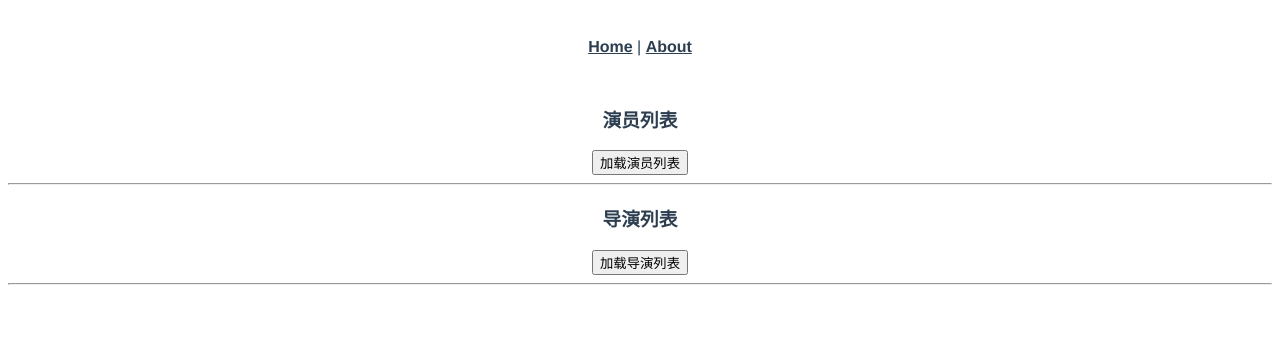
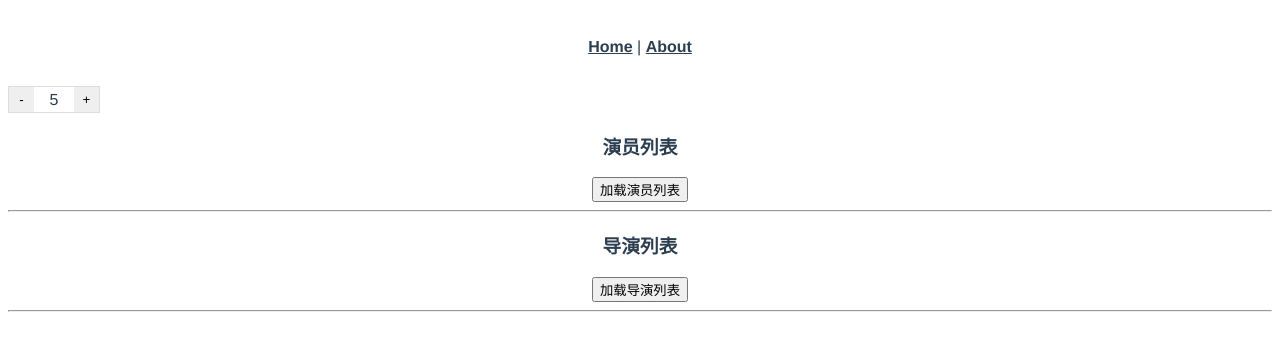
Before and after one commit to MrChen8496/code2302, a Vue app in the folder day02/demo/vue-project/: page /actors in a window 1280 px wide. Shown: the top 350 px of the page. Built offline with nearby package versions, Linux system fonts and the light colour scheme.

Commit message:
2023年5月31日17:31:10  - 实现基础的计数器组件

```diff
--- /dev/null
+++ b/day02/demo/vue-project/src/components/Counter.vue
@@ -0,0 +1,35 @@
+<template>
+  <div class="counter">
+    <!-- src/components/Counter.vue -->
+    <button @click="n--">-</button>
+    <span>{{n}}</span>
+    <button @click="n++">+</button>
+  </div>
+</template>
+
+<script>
+  export default {
+    data() {
+      return {
+        n: 5
+      }
+    },
+  }
+</script>
+
+<style lang="scss" scoped>
+.counter {
+  display: flex;
+  align-items: center;
+  width: 90px;
+  border: 1px solid #ddd;
+  button {
+    width: 25px;
+    height: 25px;
+    border: none;
+  }
+  span {
+    width: 40px;
+  }
+}
+</style>
--- a/day02/demo/vue-project/src/views/Actors.vue
+++ b/day02/demo/vue-project/src/views/Actors.vue
@@ -1,5 +1,10 @@
 <template>
   <div>
+
+    <!-- 测试子组件Counter，计数器 -->
+    <counter></counter>
+
+
     <!-- Actors.vue -->
     <h3>演员列表</h3>
     <button @click="listActors">加载演员列表</button>
@@ -40,6 +45,7 @@
 <script>
   import Person from '@/components/Person.vue'
   import myaxios from '../http/MyAxios'
+  import Counter from '@/components/Counter.vue'
 
   export default {
     components: {
@@ -47,6 +53,7 @@
       Person : Person,
       abc : Person,
       PersonInfo: Person,
+      Counter,
     },
     data() {
       return {
```
